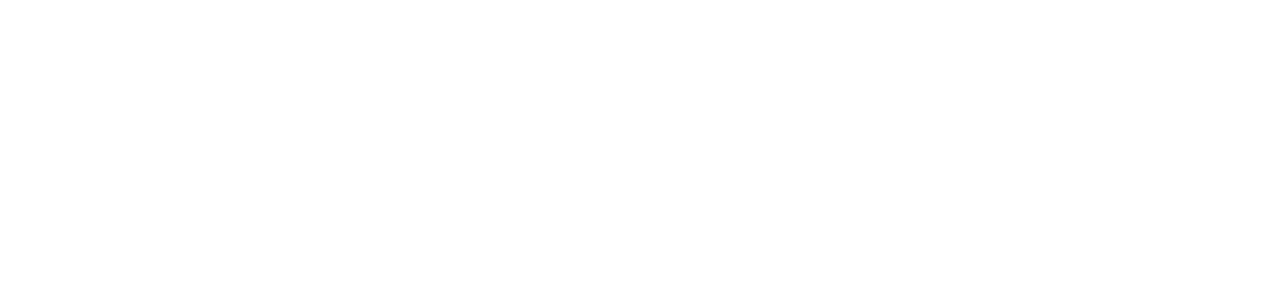
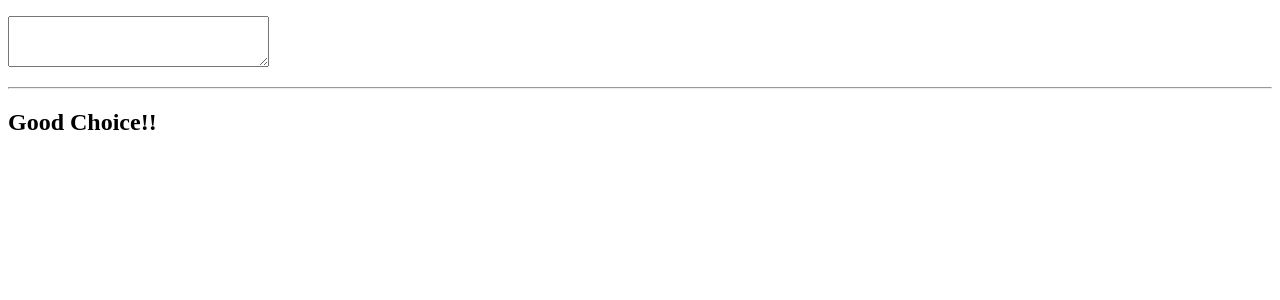
Before and after one commit to Ujjal-ENG/my-app, a React (Create React App) app: page / in a window 1280 px wide. Shown: the top 300 px of the page. Built offline with nearby package versions, Linux system fonts and the light colour scheme.

Commit message:
Just use react hooks and build the todos app

```diff
--- a/src/App.js
+++ b/src/App.js
@@ -1,10 +1,11 @@
 import React, { Component } from "react";
+import Todo from "./Components/Todo";
 
 export default class App extends Component {
   render() {
     return (
       <>
-
+        <Todo />
       </>
     );
   }
--- /dev/null
+++ b/src/Components/Todo.js
@@ -0,0 +1,33 @@
+import React, { useState } from "react";
+
+const Todo = () => {
+  const [todo, setTodo] = useState();
+  const [warning, setWarning] = useState();
+
+  const handleChange = (e) => {
+    const input = e.target.value;
+    const warning = input.includes('.js') ? 'You need Javascript skills to complete the task. Do you have it?' : null;
+    setTodo(input);
+    setWarning(warning)
+  }
+
+  return (
+    <>
+      <p>{todo}</p>
+      <p>
+        <textarea
+          name="todo"
+          id=""
+          cols="30"
+          rows="3"
+          value={todo}
+          onChange={handleChange}
+        ></textarea>
+      </p>
+      <hr />
+      <h2>{warning || "Good Choice!!"}</h2>
+    </>
+  );
+};
+
+export default Todo;
```
